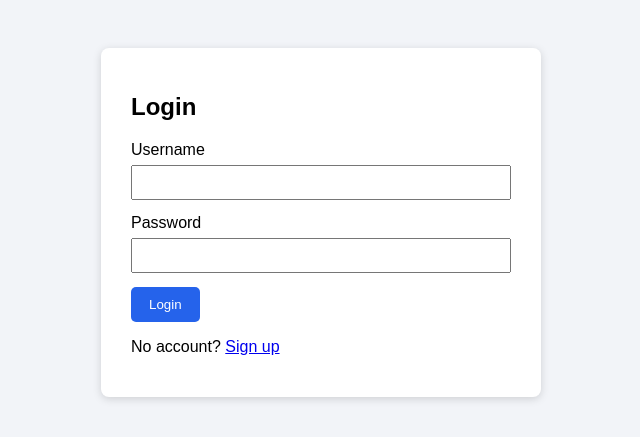
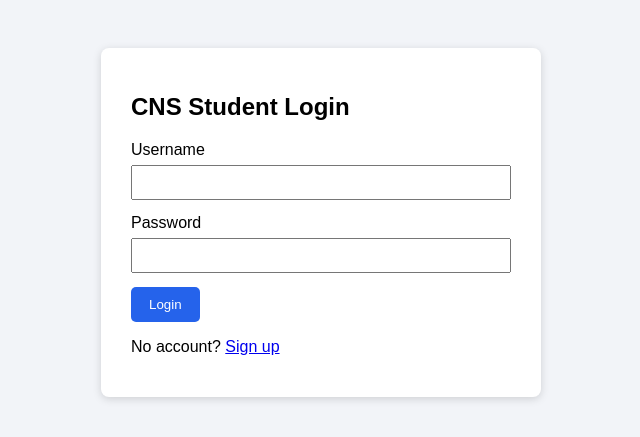
Before and after one commit to Cyndi-thiongo/cat2-project, a PHP site: page /login.php in a window 1280 px wide. Shown: the top 437 px of the page, without its empty margins (319-959 px from the left). Run offline with PHP 8.4, Linux system fonts and the light colour scheme.

Commit message:
Update login page heading

```diff
--- a/login.php
+++ b/login.php
@@ -23,7 +23,7 @@ if ($_SERVER["REQUEST_METHOD"] == "POST") {
 <head><title>Login</title><link rel="stylesheet" href="style.css"></head>
 <body>
 <div class="box">
-  <h2>Login</h2>
+  <h2>CNS Student Login</h2>
   <p class="msg"><?php echo $message; ?></p>
   <form method="POST" action="login.php">
     Username <input type="text" name="username" required>
```
